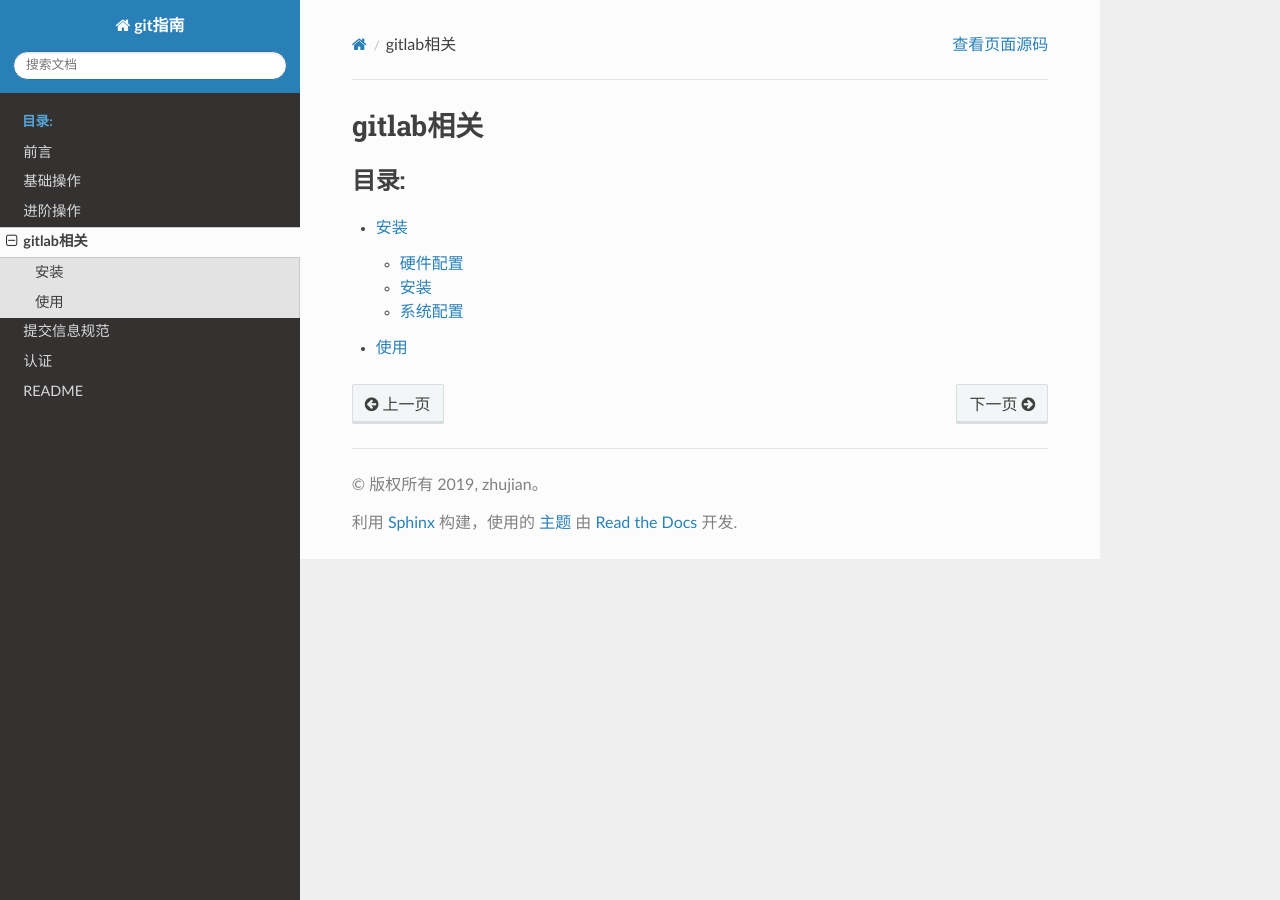
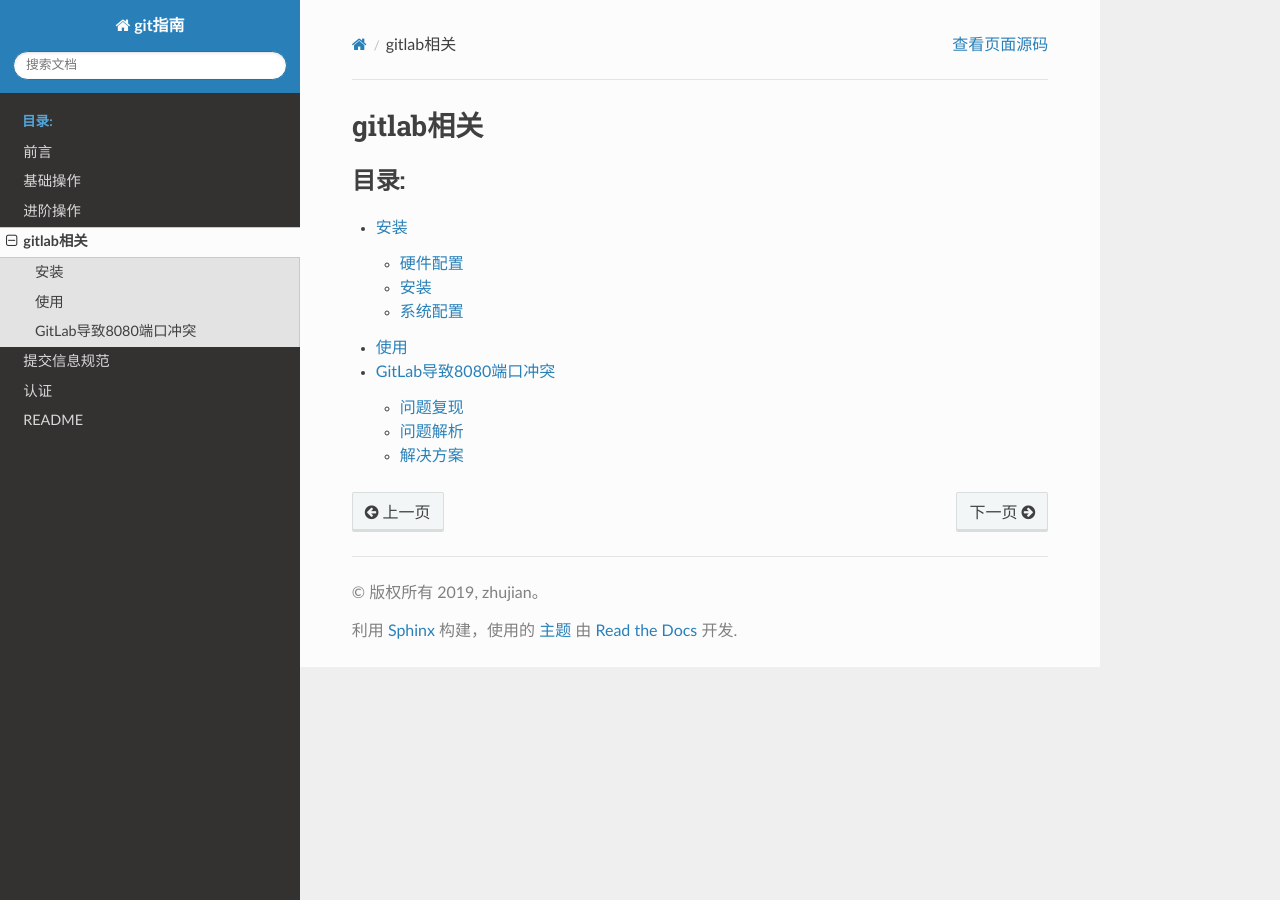
Before and after one commit to Document-Collection/git-guide, a Sphinx documentation site: the page built from docs/source/gitlab.rst, in a window 1280 px wide. Built offline with Sphinx 7.4.7 and the Read the Docs theme 2.0.0, drawn with Linux system fonts in a browser that asks for light colours; some of the changed lines change nothing that is shown.

Commit message:
docs(gitlab): 8080端口号冲突

````diff
--- a/docs/source/gitlab.rst
+++ b/docs/source/gitlab.rst
@@ -10,3 +10,4 @@
 
    gitlab/安装
    gitlab/使用
+   gitlab/GitLab导致8080端口冲突
--- /dev/null
+++ b/docs/source/gitlab/GitLab导致8080端口冲突.md
@@ -0,0 +1,81 @@
+
+# GitLab导致8080端口冲突
+
+## 问题复现
+
+安装完`GitLab`后，修改配置文件`/etc/gitlab/gitlab.rb`
+
+```
+##external_url 'http://gitlab.example.com'
+external_url 'http://localhost:8800'
+```
+
+本以为这样就能修改`GitLab`端口号为`8800`了，没想到再次登录`8080`仍旧出现了`GitLab`页面
+
+![](./imgs/8080.png)
+
+## 问题解析
+
+查询哪个程序监听了`8080`端口
+
+```
+# netstat -lnp | grep 8080
+tcp        0      0 127.0.0.1:8080          0.0.0.0:*               LISTEN      26436/config.ru
+```
+
+查询相应的进程
+
+```
+# netstat -lnp | grep 26436
+tcp        0      0 127.0.0.1:8080          0.0.0.0:*               LISTEN      26436/config.ru
+unix  2      [ ACC ]     STREAM     LISTENING     343538   26436/config.ru     /var/opt/gitlab/gitlab-rails/sockets/gitlab.socket
+```
+
+仍然是`GitLab`在监听`8080`端口，参考[gitlab 8.13 80 8080端口冲突问题](https://blog.csdn.net/vbaspdelphi/article/details/52979836)，查看配置文件`unicorn.rb`
+
+```
+# This file is managed by gitlab-ctl. Manual changes will be
+# erased! To change the contents below, edit /etc/gitlab/gitlab.rb
+# and run `sudo gitlab-ctl reconfigure`.
+
+# What ports/sockets to listen on, and what options for them.
+listen "127.0.0.1:8080", :tcp_nopush => true
+```
+
+默认情况下`unicorn`同样监听`8080`端口，查询`/etc/gitlab/gitlab.rb`中相应的设置
+
+```
+# cat gitlab.rb | grep unicorn
+#unicorn['port'] = 8800
+```
+
+## 解决方案
+
+需要在`gitlab.rb`上同时修改`unicorn`监听端口号，修改配置文件`/etc/gitlab/gitlab.rb`如下
+
+```
+##external_url 'http://gitlab.example.com'
+external_url 'http://localhost:8800'
+unicorn['port'] = 8800
+```
+
+重新启动`GitLab`
+
+```
+# gitlab-ctl reconfigure
+# gitlab-ctl restart
+```
+
+测试端口号
+
+```
+$ curl localhost:8080
+curl: (7) Failed to connect to localhost port 8080: Connection refused
+$ curl localhost:8800
+<!DOCTYPE html>
+<html>
+<head>
+  <meta content="width=device-width, initial-scale=1, maximum-scale=1" name="viewport">
+...
+...
+```
````
Also changed, not shown: docs/source/gitlab/imgs/8080.png (added).
